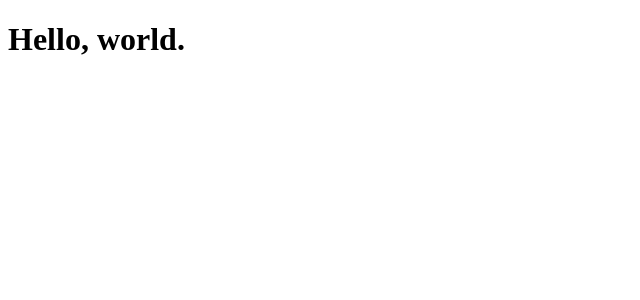
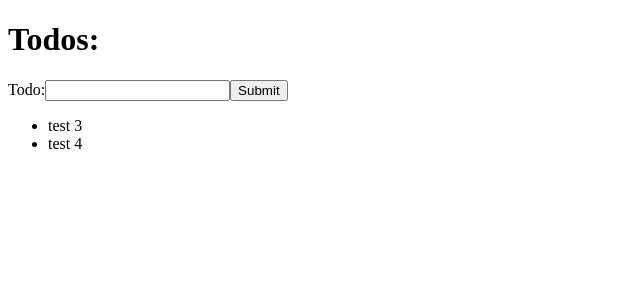
Before and after one commit to Venusta/react-todo, a React app: page / in a window 1280 px wide. Shown: the top 300 px of the page, without its empty margins (0-640 px from the left). Built offline with nearby package versions, Linux system fonts and the light colour scheme.

Commit message:
start of todo stuff

```diff
--- /dev/null
+++ b/src/components/List.jsx
@@ -0,0 +1,17 @@
+/* eslint-disable react/destructuring-assignment */
+/* eslint-disable react/prop-types */
+/* eslint-disable react/no-array-index-key */
+
+import React from "react";
+
+const List = (props) => (
+  <ul>
+    {props.items.map((item, index) => <TodoItem key={`listItem${index}`} item={item} />)}
+  </ul>
+);
+
+const TodoItem = (props) => (
+  <li>{props.item}</li>
+);
+
+export default List;
--- /dev/null
+++ b/src/components/Todos.jsx
@@ -0,0 +1,50 @@
+/* eslint-disable jsx-a11y/label-has-associated-control */
+/* eslint-disable no-console */
+import React, { Component } from "react";
+import List from "./List";
+
+class InputForm extends Component {
+  constructor(props) {
+    super(props);
+    this.state = {
+      value: "",
+      items: ["test 3", "test 4"],
+    };
+    this.handleChange = this.handleChange.bind(this);
+    this.handleSubmit = this.handleSubmit.bind(this);
+  }
+
+  handleChange(event) {
+    this.setState({
+      value: event.target.value.toUpperCase(),
+    });
+  }
+
+  handleSubmit(event) {
+    const { value, items } = this.state;
+    // pass it to the list?
+    this.setState({
+      value: "",
+      items: [...items, value],
+    });
+    event.preventDefault();
+  }
+
+  render() {
+    const { value, items } = this.state;
+    return (
+      <div>
+        <form onSubmit={this.handleSubmit}>
+          <label>
+          Todo:
+            <input type="text" name="name" value={value} onChange={this.handleChange} />
+          </label>
+          <input type="button" value="Submit" onClick={this.handleSubmit} />
+        </form>
+        <List items={items} />
+      </div>
+    );
+  }
+}
+
+export default InputForm;
--- a/src/index.html
+++ b/src/index.html
@@ -3,7 +3,7 @@
 
 <head>
   <meta charset="utf-8">
-  <title>Boilerplate!</title>
+  <title>Todos!</title>
 </head>
 
 <body>
--- a/src/index.jsx
+++ b/src/index.jsx
@@ -1,12 +1,15 @@
 import React from "react";
 import ReactDOM from "react-dom";
+import Todos from "./components/Todos";
 
 function Root() {
-  return <h1>Hello, world.</h1>;
+  return (
+    <div>
+      <h1>Todos:</h1>
+      <Todos />
+    </div>
+  );
 }
 
 // Render the Root element into the DOM
-ReactDOM.render(
-  <Root />,
-  document.getElementById("root"),
-);
+ReactDOM.render(<Root />, document.getElementById("root"));
```
